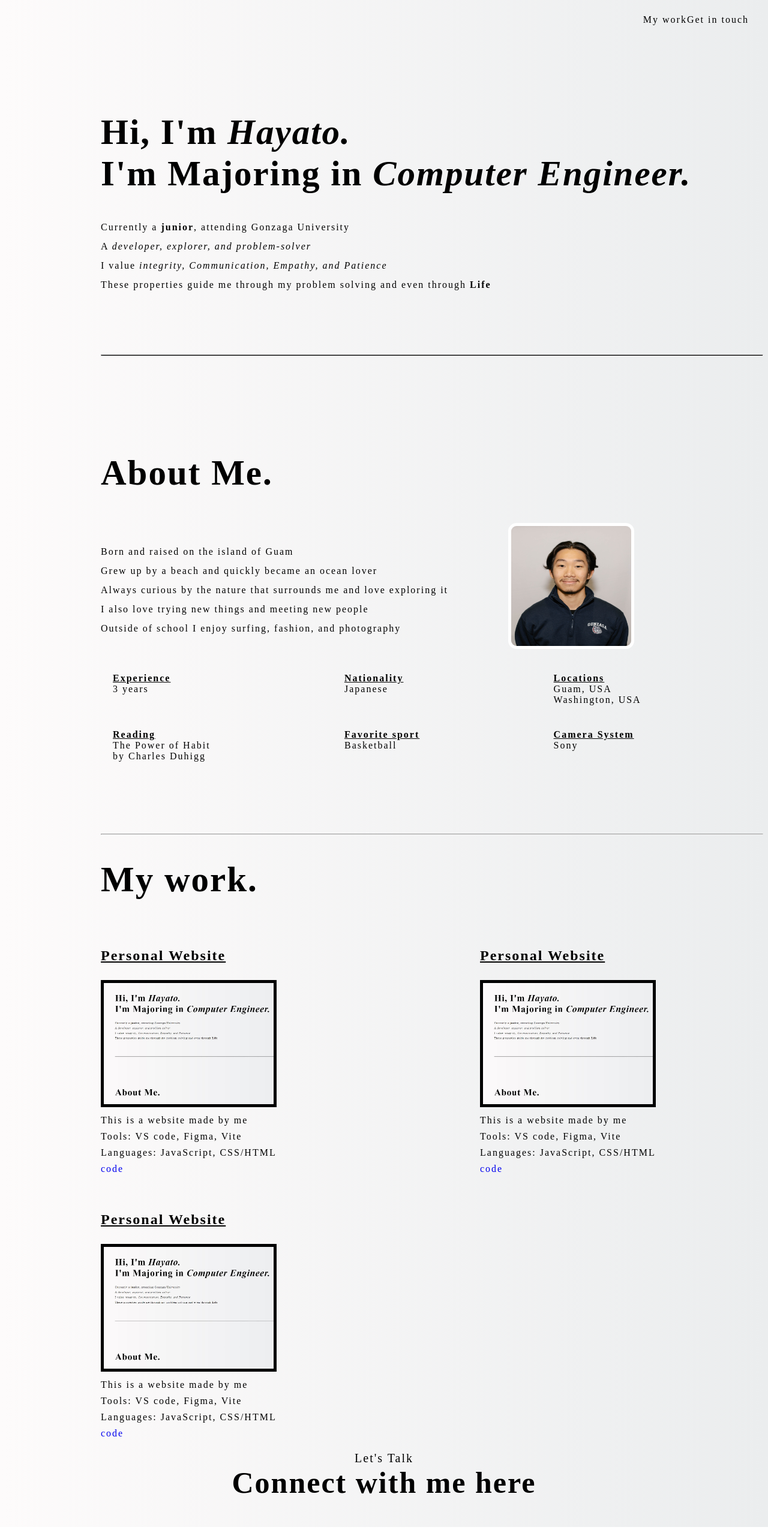
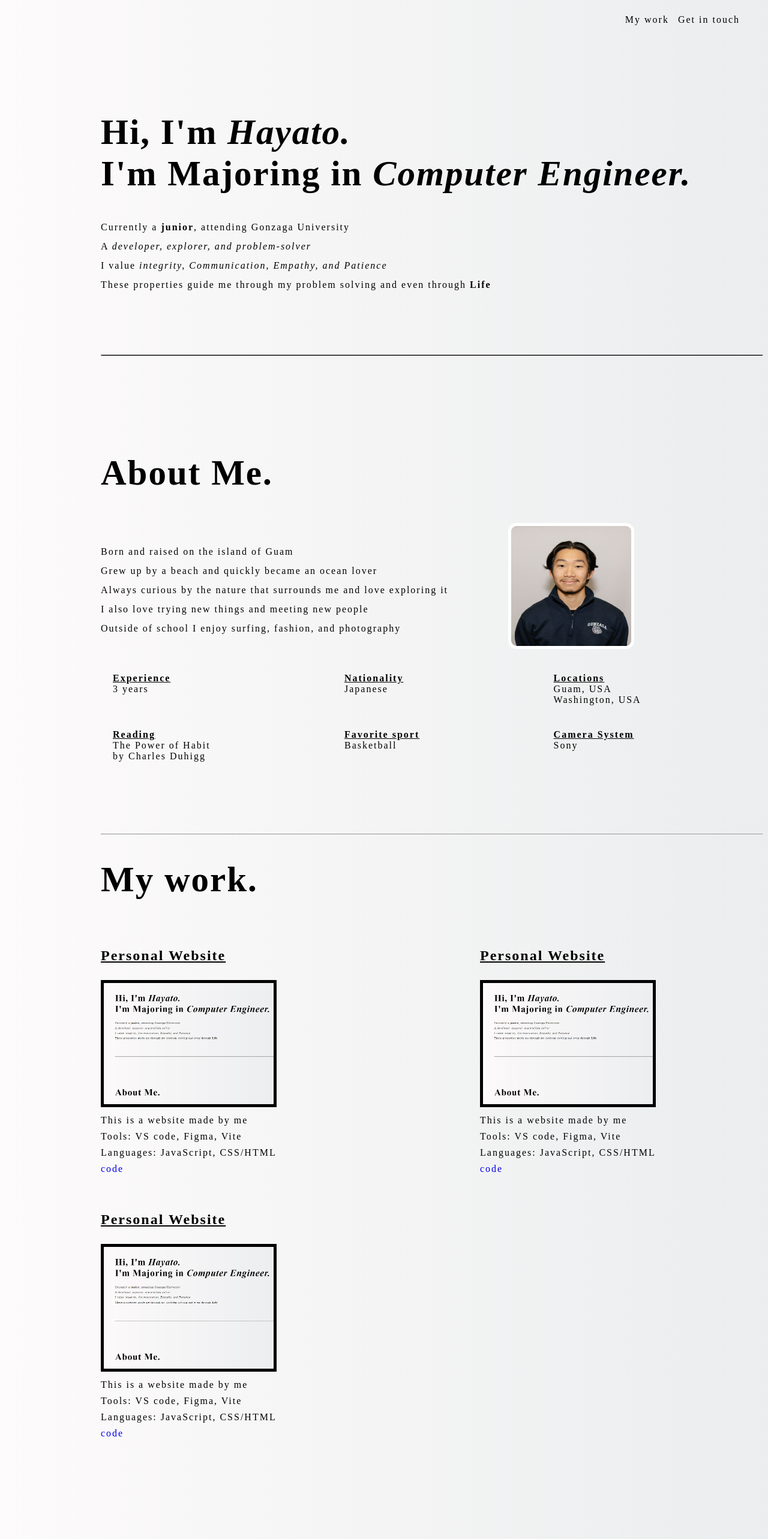
Before and after one commit to CaptianHa/personalWeb, a React (Vite) app: page / in a window 1280 px wide. Shown: the top 2566 px of the page at 60% size. Built offline with nearby package versions, Linux system fonts and the light colour scheme; a web font is replaced by a local one.

Commit message:
11/25/23

```diff
--- a/components/Footer.jsx
+++ b/components/Footer.jsx
@@ -2,7 +2,7 @@ import React from "react"
 
 export default function Footer() {
     return (
-      <div>
+      <div id = "footer">
         <footer className="footer">
           <div className="footer--header">
             <p1 className="footer--text">Let's Talk</p1>
@@ -35,7 +35,9 @@ export default function Footer() {
               <ion-icon name="logo-github"></ion-icon>
             </a>
           </span>
+
         </footer>
+        <div className="footer--copy--right">hello</div>
       </div>
     );
 }
--- a/components/Mywork.jsx
+++ b/components/Mywork.jsx
@@ -5,7 +5,7 @@ export default function MyWork(props){
 
 
     return (
-      <div className="third--page">
+      <div className="third--page" id = "myWork">
 
         <div className="work--container">
           <h1>
--- a/components/Nav.jsx
+++ b/components/Nav.jsx
@@ -4,8 +4,8 @@ export default function Nav(){
     return(
         <div>
             <nav className ="nav--bar">
-                <a>My work</a>
-                <a>Get in touch</a>
+                <a href = "#myWork" className="nav--links">My work</a>
+                <a href = "#footer" className="nav--links">Get in touch</a>
             </nav>
         </div>
     )
--- a/styles.css
+++ b/styles.css
@@ -10,6 +10,12 @@ body{
     display: flex;
     justify-content: end;
     margin: 24px;
+}
+
+.nav--links{
+    text-decoration: none;
+    margin-right:15px;
+    color:black;
 }
 
 .first--page{
@@ -96,6 +102,8 @@ body{
 
 .footer{
     text-align: center;
+    margin-top: 20vh;
+    margin-bottom: 20vh;
 }
 
 .footer--text{
@@ -109,9 +117,13 @@ body{
 
 ion-icon{
     font-size:32px;
-    text-decoration: none;
+    color:black;
 }
 
 .social--media{
     margin-right: 20px;
 }
+
+.footer--copy--right{
+    background-color: white;
+}
```
